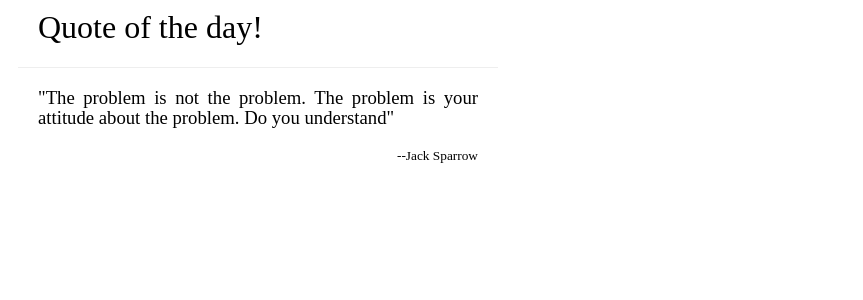
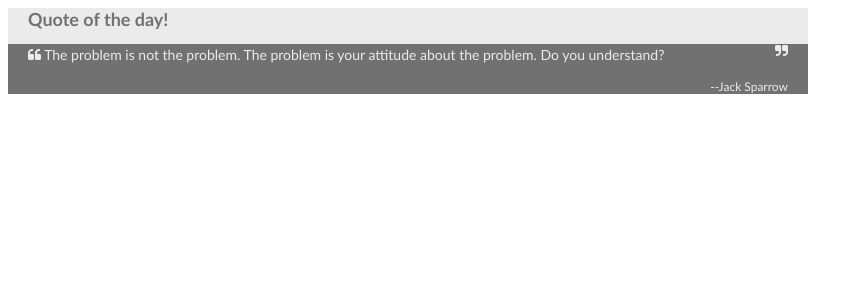
Before and after one commit to Hurrricanes/TipOfTheDay, a PHP site: page /web/index.html in a window 1280 px wide. Shown: the top 300 px of the page, without its empty margins (0-863 px from the left). Run offline with PHP 8.4, Linux system fonts and the light colour scheme; some libraries are stand-ins or nearby versions.

Commit message:
Look and feel updates updated the widget theme

```diff
--- a/web/index.html
+++ b/web/index.html
@@ -3,5 +3,5 @@
 	<script type="text/javascript" src="totd-widget.js"></script>
 </head>
 <body></body>
-<div id="quote-today" style="width:500px; height:200px;"></div>
+<div id="quote-today" style="width:800px; height:100px;"></div>
 </html
--- a/web/totd-widget.js
+++ b/web/totd-widget.js
@@ -36,12 +36,19 @@
 	function main() {
 	    jQuery(document).ready(function($) {
 	        // load CSS
-	        var css_link = $("<link>", {
+	        var cssLink = $("<link>", {
 	            rel: "stylesheet",
 	            type: "text/css",
 	            href: "widget.css"
 	        });
-	        css_link.appendTo('head');
+	        cssLink.appendTo('head');
+
+	        var fontAwesome =    $("<link>", {
+	            rel: "stylesheet",
+	            type: "text/css",
+	            href: "//maxcdn.bootstrapcdn.com/font-awesome/4.2.0/css/font-awesome.min.css"
+	        });
+	        fontAwesome.appendTo('head');
 
 	        // load HTML
 	        var jsonp_url = "http://localhost/totd/web/widgetHandler.php?callback=getWidget";
--- a/web/widget.css
+++ b/web/widget.css
@@ -1,34 +1,48 @@
-#qoute-author {
+#totd-qoute-author {
 	text-align: right;
 }
-
-#quote-body {
+#totd-quote-body {
 	text-align: justify;
 }
-#widget {
-	margin: 10px;
+#totd-widget {
+  background-color: #EBEBEB;
 }
-#widget-head , #widget-body {
+#totd-widget-body {
+  background-color: #717171;
+  padding: 5px;
+}
+#totd-widget-head , #totd-widget-body {
 	padding: 0px 20px;
 }
-h1, h2, h3, h4, h5, h6,
-.h1, .h2, .h3, .h4, .h5, .h6 {
-  font-family: inherit;
-  font-weight: 500;
-  line-height: 1.1;
-  color: inherit;
+#totd-widget h1 {
+  color: #717171;
+  font-family: Futura,Trebuchet MS,Arial,sans-serif;
+  font-size: 18px;
+  font-style: normal;
+  font-variant: normal;
+  font-weight: 700;
+  margin: 0px;
 }
-h1 small, h2 small, h3 small, h4 small, h5 small, h6 small,
-.h1 small, .h2 small, .h3 small, .h4 small, .h5 small, .h6 small,
-h1 .small, h2 .small, h3 .small, h4 .small, h5 .small, h6 .small,
-.h1 .small, .h2 .small, .h3 .small, .h4 .small, .h5 .small, .h6 .small {
-  font-weight: normal;
-  line-height: 1;
-  color: #777;
+#totd-widget p {
+  color: #EBEBEB;
+  font-family: Futura,Trebuchet MS,Arial,sans-serif;
+  font-size: 14px;
+  font-style: normal;
+  font-variant: normal;
+  font-weight: 200;
+  line-height: 1.5;
 }
-hr {
-  margin-top: 20px;
-  margin-bottom: 20px;
+#totd-widget small {
+  color: #EBEBEB;
+  font-family: Futura,Trebuchet MS,Arial,sans-serif;
+  font-size: 12px;
+  font-style: normal;
+  font-variant: normal;
+  font-weight: 100;
+}
+#totd-widget hr {
+  margin-top: 10px;
+  margin-bottom: 10px;
   border: 0;
   border-top: 1px solid #eee;
 }
--- a/web/widget.php
+++ b/web/widget.php
@@ -1,13 +1,17 @@
-<div id="widget">
-	<div id='widget-head'>
+<div id="totd-widget">
+	<div id='totd-widget-head'>
 		<h1>Quote of the day!</h1>
 	</div>
-	<hr/>
-	<div id='widget-body'>
-		<div id="quote-body">
-			<h3>"The problem is not the problem. The problem is your attitude about the problem. Do you understand"</h3>
+	<div id='totd-widget-body'>
+		<div id="totd-quote-body">
+			<p>
+				<i class="fa fa-quote-left"></i>
+				The problem is not the problem. The problem is your attitude about the problem. Do you understand?
+				<i class="fa fa-quote-right pull-right"></i>
+			</p>
+
 		</div>
-		<div id="qoute-author">
+		<div id="totd-qoute-author">
 			<small>--Jack Sparrow</small>
 		</div>
 	</div>
```
